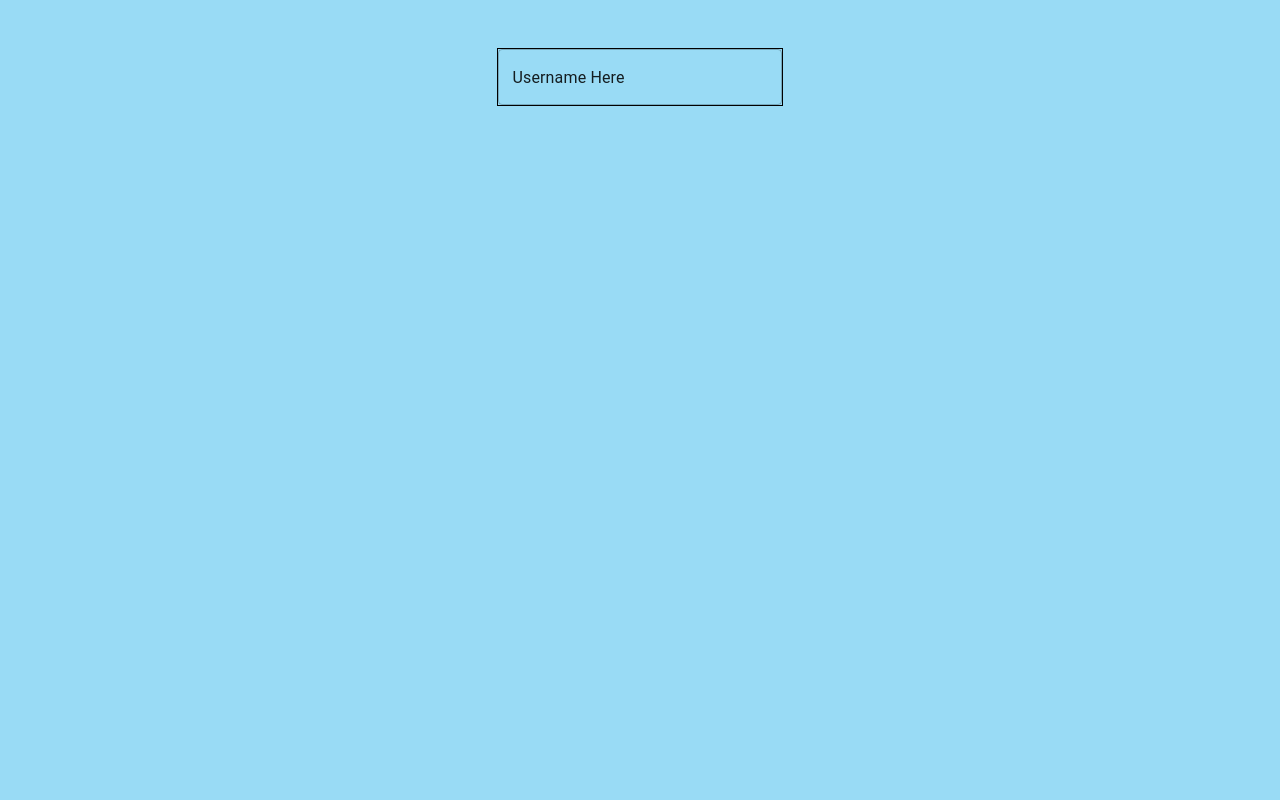
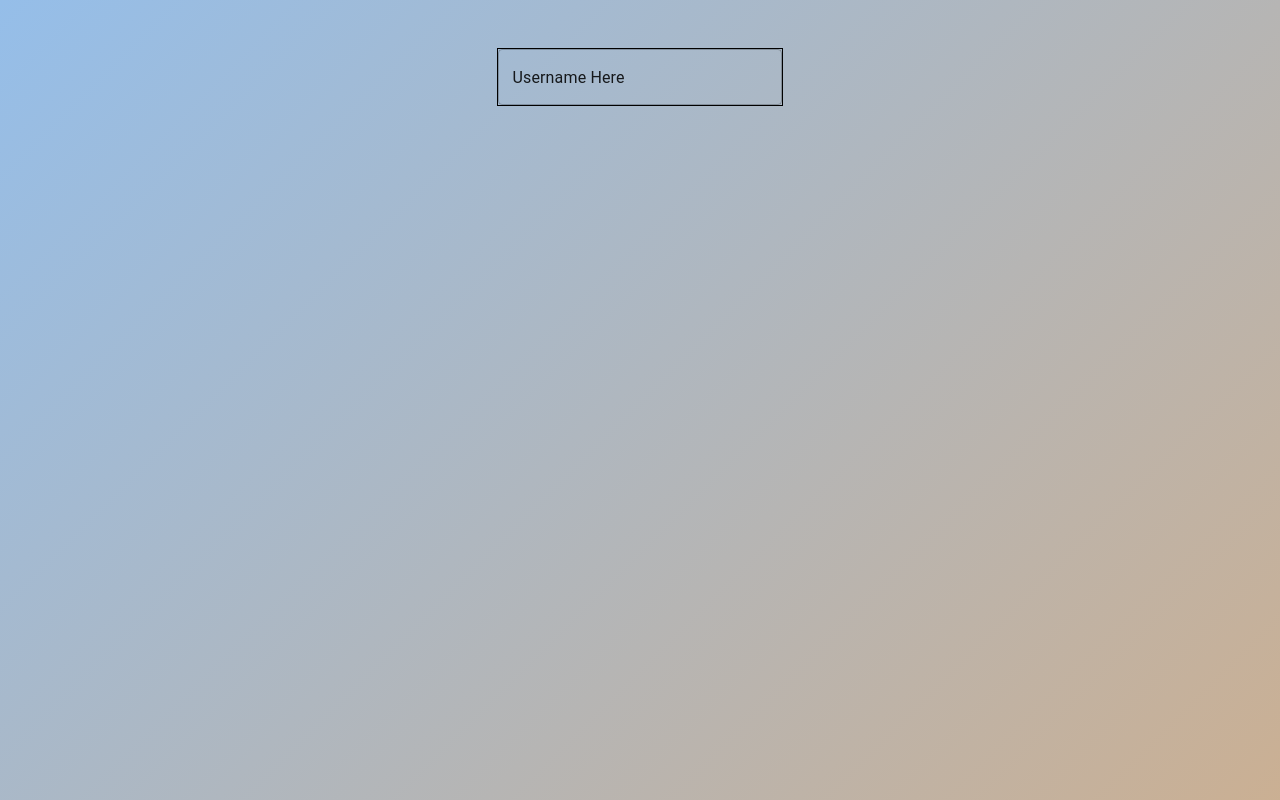
Before and after one commit to Nee-Shar/GithubVisualizer, a React (Vite) app: page / in a window 1280 px wide. Shown: the top 800 px of the page. Built offline with nearby package versions, Linux system fonts and the light colour scheme.

Commit message:
FInal Editing

```diff
--- a/src/App.jsx
+++ b/src/App.jsx
@@ -6,6 +6,7 @@ import Main from "../Components/main";
 import ResponsiveAppBar from "../Components/navbar";
 import "bootstrap/dist/css/bootstrap.min.css";
 import BouncingImage from "../Components/bounce.jsx";
+
 function App() {
   const [count, setCount] = useState(0);
 
--- a/src/index.css
+++ b/src/index.css
@@ -1,12 +1,14 @@
 body {
   /* background-color: rgb(10 25 41); */
-  background-color: #99dbf5;
+  /* background-color: #99dbf5;
+   */
 
+  background: linear-gradient(315deg, #dfaa72 0%, #95bee9 100%);
   font-family: Comic Sans MS;
   margin: 0;
   padding: 0;
 
-  height: 100vh;
+  height: 200vh;
   display: flex;
   justify-content: space-evenly;
   /* align-items: center;
```
Also changed, not shown: 1 other file (tests, documents, lock files or other folders).
